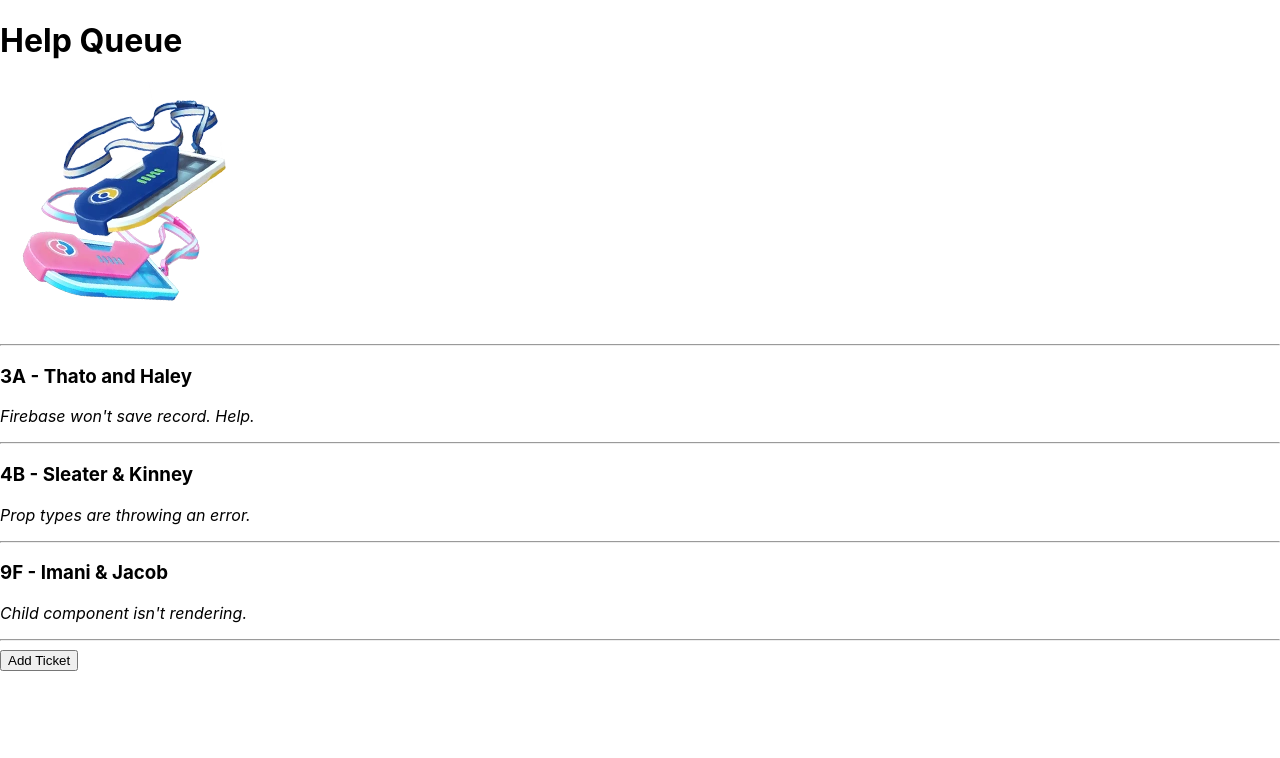
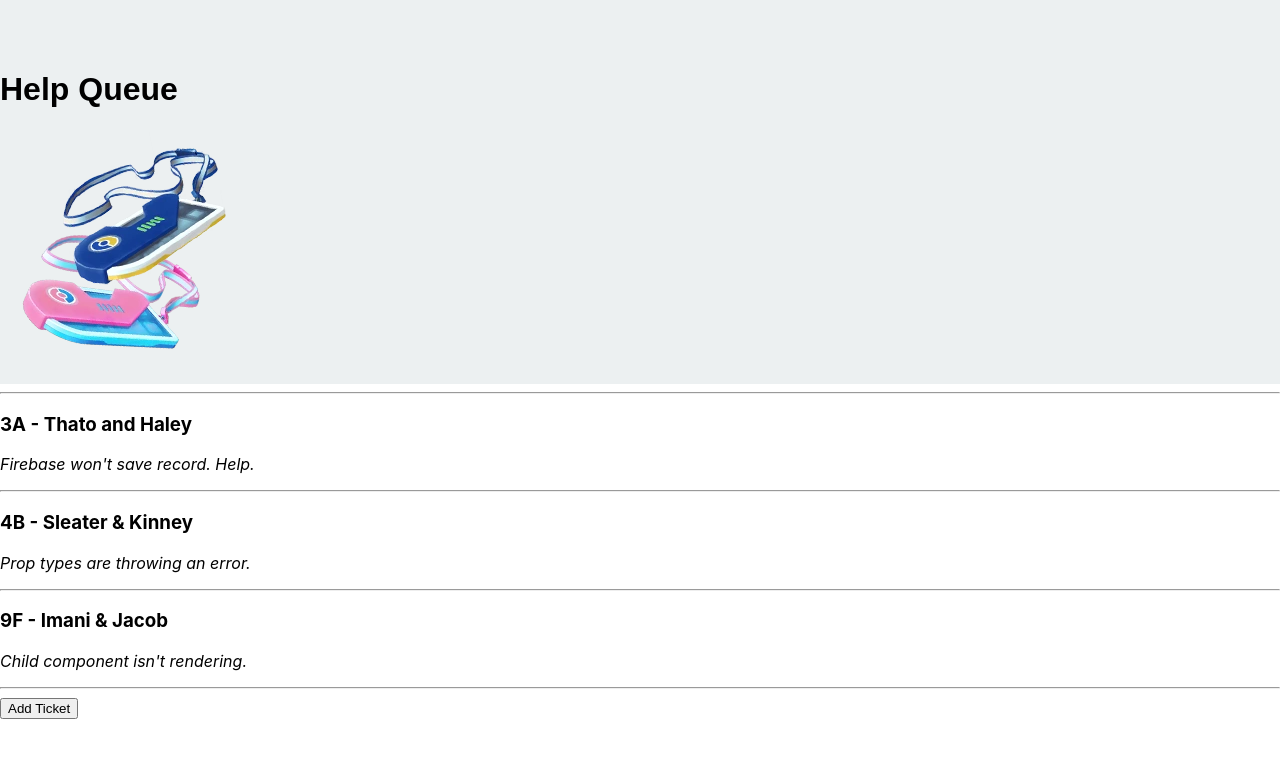
Before and after one commit to zperez0/help-queue, a React (Create React App) app: page / in a window 1280 px wide. Shown: the top 758 px of the page. Built offline with nearby package versions, Linux system fonts and the light colour scheme.

Commit message:
add styling

```diff
--- a/src/components/Header.js
+++ b/src/components/Header.js
@@ -2,11 +2,18 @@ import React from "react";
 import ticketsImage from "./../img/tickets.png";
 
 function Header(){
+  const headerStyles = {
+    backgroundColor: '#ecf0f1',
+    fontFamily: 'sans-serif',
+    paddingTop: '50px'
+  }
   return (
+    <div style={headerStyles}>
     <React.Fragment>
       <h1>Help Queue</h1>
       <img src={ticketsImage} alt="An image of tickets" />
     </React.Fragment>
+    </div>
   );
 }
 
```
